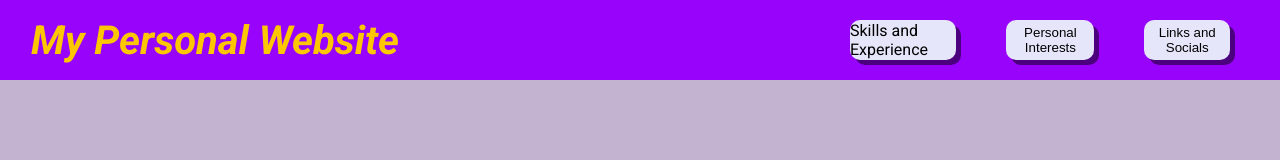
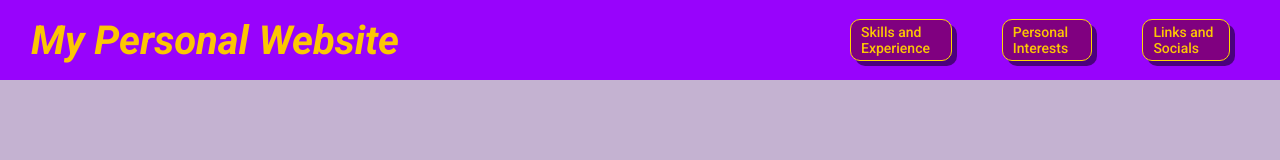
Before and after one commit to TLZ-05/TLZ-05.github.io, a plain HTML site: page html/index.html in a window 1280 px wide. Drawn offline with Linux system fonts and the light colour scheme.

Commit message:
add border to buttons, change buttons to links

```diff
--- a/css/general.css
+++ b/css/general.css
@@ -3,11 +3,3 @@ body{
   margin:0;
   background-color:#C4B2D1
 }
-
-.page-link{
-    text-decoration:none;
-    color:inherit;
-    margin:0;
-    padding:0;
-    background-color:inherit;
-}
--- /dev/null
+++ b/css/header.css
@@ -0,0 +1,56 @@
+.header{
+    background-color:#9803FC;
+    height:80px;
+    display:flex;
+    align-items:center;
+}
+
+.website-title{
+    margin-left:30px;
+    margin-right:450px;
+    font-style:italic;
+    text-decoration:none;
+    font-size:40px;
+    font-weight:700;
+    min-width:370px;
+    text-align:center;
+    color:#FCC603;
+}
+
+.navbar-button{
+    margin-right:50px;
+    min-width:px;
+    height:40px;
+    background-color:lavender;
+    border:none;
+    border-radius:10px;
+    text-decoration:none;
+    align-content:center;
+    box-shadow:5px 5px rgba(0,0,0,0.5);
+    cursor:pointer;
+    transition:50ms;
+    background-color:purple;
+    color:#FCC603;
+    font-size:14px;
+    padding-left:10px;
+    padding-right:10px;
+    font-weight:500;
+    border:1px solid gold;
+}
+
+.navbar-button:hover{
+    margin-bottom:4px;
+    box-shadow:5px 7px rgba(0,0,0,0.5);
+}
+
+.navbar-button:active{
+    box-shadow:none;
+    margin-bottom:-7px;
+    margin-right:45px;
+    margin-left:5px;
+}
+
+.navbar-button .page-link{
+    width:100%;
+    height:100%;
+}
--- a/html/index.html
+++ b/html/index.html
@@ -10,81 +10,28 @@
     <link href="https://fonts.googleapis.com/css2?family=Caveat:wght@400..700&family=Roboto:ital,wght@0,100..900;1,100..900&display=swap" rel="stylesheet">
 
     <link rel="stylesheet" href="../css/general.css">
+    <link rel="stylesheet" href="../css/header.css">
 
     <style>
-        .header{
-            background-color:#9803FC;
-            height:80px;
-            display:flex;
-            align-items:center;
-        }
 
-        .website-title{
-            margin-left:30px;
-            margin-right:450px;
-            font-style:italic;
-            font-size:40px;
-            font-weight:700;
-            min-width:370px;
-            text-align:center;
-            color:#FCC603;
-        }
-
-        .navbar-button{
-            margin-right:50px;
-            min-width:px;
-            height:40px;
-            background-color:lavender;
-            border:none;
-            border-radius:10px;
-            text-decoration:none;
-            color:black;
-            align-content:center;
-            box-shadow:5px 5px rgba(0,0,0,0.5);
-            cursor:pointer;
-            transition:50ms;
-        }
-
-        .navbar-button:hover{
-            margin-bottom:4px;
-            box-shadow:5px 7px rgba(0,0,0,0.5);
-        }
-
-        .navbar-button:active{
-            box-shadow:none;
-            margin-bottom:-7px;
-            margin-right:45px;
-            margin-left:5px;
-        }
-
-        .navbar-button .page-link{
-            width:100%;
-            height:100%;
-        }
     </style>
 </head>
 
 <body>
     <header class="header">
-        <div class="website-title">
-            <a title="back to main page" class="page-link" href="index.html">My Personal Website</a>
-        </div>
+        <a title="back to main page" class="website-title" href="index.html">My Personal Website</a>
 
         <a class="navbar-button" href="skills_and_experience.html">
-                Skills and Experience
+            Skills and Experience
         </a>
 
-        <button class="navbar-button">
-            <a class="page-link" href="personal_interests.html">
-                Personal Interests
-            </a>
-        </button>
+        <a class="navbar-button" href="personal_interests.html">
+            Personal Interests
+        </a>
 
-        <button class="navbar-button">
-            <a class="page-link" href="links_and_socials.html">
-                Links and Socials
-            </a>
-        </button>
+        <a class="navbar-button" href="links_and_socials.html">
+            Links and Socials
+        </a>
     </header>
 
 </body>
```
Also changed, not shown: html/links_and_socials.html (+1 -0 lines), html/personal_interests.html (+1 -0 lines), html/skills_and_experience.html (+1 -0 lines).
